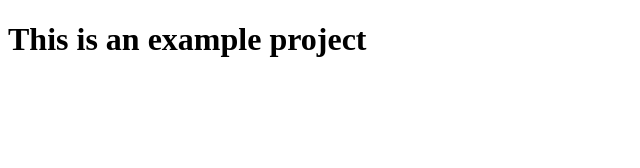
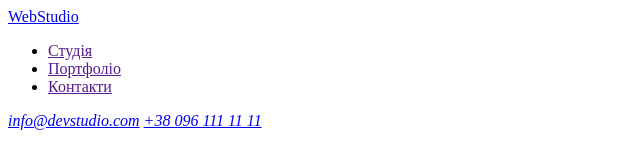
Before and after one commit to VilchynskyiBohdan/my-first-project, a plain HTML site: page index.html in a window 1280 px wide. Shown: the whole page, without its empty margins (0-640 px from the left). Drawn offline with Linux system fonts and the light colour scheme.

Commit message:
added header markup

```diff
--- a/index.html
+++ b/index.html
@@ -1,11 +1,28 @@
 <!doctype html>
-<html lang="en">
+<html lang="uk">
   <head>
     <meta charset="UTF-8" />
     <meta name="viewport" content="width=device-width, initial-scale=1.0" />
+    <link rel="icon" href="favicon.png" />
     <title>Document</title>
+    <link rel="stylesheet" href="styles.css" />
   </head>
   <body>
-    <h1>This is an example project</h1>
+    <header>
+      <a href="/">WebStudio</a>
+
+      <nav>
+        <ul>
+          <li><a href="">Студія</a></li>
+          <li><a href="">Портфоліо</a></li>
+          <li><a href="">Контакти</a></li>
+        </ul>
+      </nav>
+
+      <address>
+        <a href="mailto:info@devstudio.com">info@devstudio.com</a>
+        <a href="tel:+380961111111">+38 096 111 11 11</a>
+      </address>
+    </header>
   </body>
 </html>
```
Also changed, not shown: favicon.png (added), styles.css (added), 1 other file.
